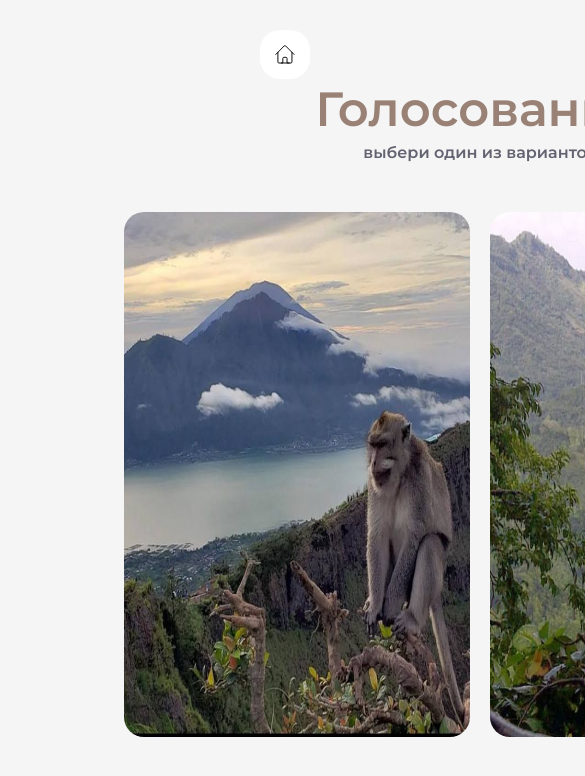
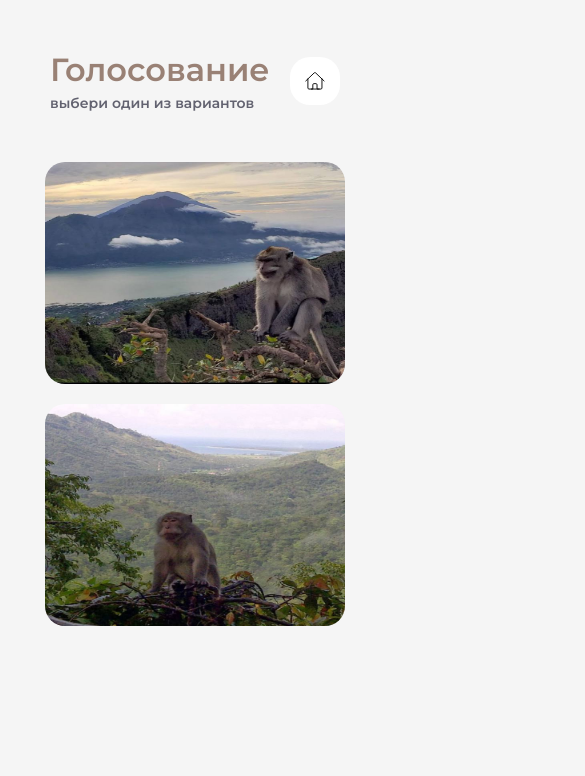
Before and after one commit to guffinnn/this-or-that, a React (Create React App) app: page /game in a window 390 px wide. Shown: the top 776 px of the page, 585 px wide, since content can reach past the window. Built offline with nearby package versions, Linux system fonts and the light colour scheme.

Commit message:
completed adaptive for gamepage and starting for routes and functionality

```diff
--- a/src/components/button/Button.css
+++ b/src/components/button/Button.css
@@ -7,6 +7,7 @@
     border-radius: 20px;
     background: #FFF;
     cursor: pointer;
+    z-index: 10;
 }
 
 @media(max-width: 720px) {
--- a/src/components/card-left/CardLeft.css
+++ b/src/components/card-left/CardLeft.css
@@ -1,12 +1,10 @@
-.card {
+#left {
     position: relative;
     width: 346px;
     height: 525px;
 }
 
 #left:hover {
-    /*filter: blur(5px);*/
-    margin: 0 100px;
     transform: rotate(-15deg);
 
     .heart__frame {
@@ -26,13 +24,89 @@
     position: absolute;
     top: 206px;
     left: 113px;
+    width: 120px;
+    height: 117px;
+    flex-shrink: 0;
+    flex-wrap: wrap;
     align-items: center;
     justify-content: center;
     visibility: hidden;
-    z-index: 3;
 }
 
 .heart__image {
-    width: 100px;
-    height: 90px;
+    width: 81px;
+    height: 79px;
 }
+
+@media(max-width: 1200px) {
+    #left {
+        width: 234px;
+        height: 355px;
+    }
+
+    .card__image {
+        width: 234px;
+        height: 355px;
+    }
+
+    .heart__frame {
+        top: 139px;
+        left: 76px;
+        width: 81px;
+        height: 79px;
+    }
+
+    .heart__image {
+        width: 68px;
+        height: 61px;
+    }
+}
+
+@media(max-width: 720px) {
+    #left {
+        width: 300px;
+        height: 222px;
+    }
+
+    #left:hover {
+        transform: rotate(0deg);
+
+        .heart__frame {
+            visibility: visible;
+        }
+    }
+
+    .card__image {
+        width: 300px;
+        height: 222px;
+    }
+
+    .heart__frame {
+        top: 87px;
+        left: 124px;
+        width: 51px;
+        height: 50px;
+    }
+
+    .heart__image {
+        width: 42px;
+        height: 38px;
+    }
+}
+
+@media(max-width: 380px) {
+    #left {
+        width: 230px;
+        height: 230px;
+    }
+
+    .card__image {
+        width: 230px;
+        height: 230px;
+    }
+
+    .heart__frame {
+        top: 90px;
+        left: 90px;
+    }
+}
--- a/src/components/card-right/CardRight.css
+++ b/src/components/card-right/CardRight.css
@@ -1,14 +1,10 @@
-.card {
-    display: inline-flex;
-    align-items: flex-start;
-    gap: 10px;
-    z-index: 2;
-    cursor: pointer;
+#right {
+    position: relative;
+    width: 346px;
+    height: 525px;
 }
 
 #right:hover {
-    /*filter: blur(5px);*/
-    margin: 0 100px;
     transform: rotate(15deg);
 
     .heart__frame {
@@ -16,34 +12,31 @@
     }
 }
 
-.card__frame {
-    position: relative;
-    width: 346px;
-    height: 525px;
+@media(max-width: 1200px) {
+    #right {
+        width: 234px;
+        height: 355px;
+    }
 }
 
-.card__image {
-    width: 346px;
-    height: 525px;
-    flex-shrink: 0;
-    border-radius: 20px;
-    image-rendering: high-quality;
+@media(max-width: 720px) {
+    #right {
+        width: 300px;
+        height: 222px;
+    }
+
+    #right:hover {
+        transform: rotate(0deg);
+
+        .heart__frame {
+            visibility: visible;
+        }
+    }
 }
 
-.heart__frame {
-    display: flex;
-    position: absolute;
-    top: 206px;
-    left: 113px;
-    width: 120px;
-    height: 117px;
-    align-items: center;
-    justify-content: center;
-    visibility: hidden;
-    z-index: 3;
+@media(max-width: 380px) {
+    #right {
+        width: 230px;
+        height: 230px;
+    }
 }
-
-.heart__image {
-    width: 100px;
-    height: 90px;
-}
--- a/src/pages/game/GamePage.css
+++ b/src/pages/game/GamePage.css
@@ -12,18 +12,24 @@
     display: inline-flex;
     flex-direction: column;
     align-items: center;
+    flex-wrap: wrap;
+    align-content: center;
+    justify-content: center;
 }
 
 .navigation__frame {
     position: fixed;
     top: 30px;
     right: 80px;
+    z-index: 10;
 }
 
 .main__frame {
     display: inline-flex;
     flex-direction: column;
     align-items: center;
+    flex-wrap: wrap;
+    align-content: center;
 }
 
 .heading__frame {
@@ -58,6 +64,9 @@ h1 {
     justify-content: center;
     align-items: center;
     gap: 20px;
+    flex-direction: row;
+    flex-wrap: wrap;
+    align-content: center;
 }
 
 @media(max-width: 1200px) {
@@ -71,17 +80,135 @@ h1 {
 }
 
 @media(max-width: 960px) {
+    .container__fluid {
+        width: 720px;
+    }
 
+    .cards__frame {
+        width: 720px;
+    }
+
+    h1 {
+        font-size: 40px;
+    }
+
+    .text {
+        font-size: 15px;
+    }
 }
 
 @media(max-width: 720px) {
+    .container__fluid {
+        width: 480px;
+    }
 
+    .cards__frame {
+        width: 480px;
+    }
+
+    h1 {
+        font-size: 36px;
+    }
+
+    .text {
+        font-size: 14px;
+    }
+
+    .navigation__frame {
+        right: 70px;
+    }
 }
 
 @media(max-width: 480px) {
+    .container__fluid {
+        width: 380px;
+    }
 
+    .cards__frame {
+        width: 380px;
+    }
+
+    .header {
+        width: 360px;
+        display: flex;
+        flex-direction: row;
+        flex-wrap: wrap;
+        align-content: center;
+        align-items: center;
+        justify-content: space-between;
+        gap: 20px;
+        padding-top: 20px;
+    }
+
+    .navigation__frame {
+        position: relative;
+        top: 0;
+        right: 0;
+    }
+
+    .heading__frame {
+        padding-top: 0;
+        align-items: flex-start;
+    }
+
+    .cards__frame {
+        padding: 30px 0;
+    }
+}
+
+@media(max-width: 420px) {
+    .container__fluid {
+        width: 380px;
+        gap: 20px;
+    }
+
+    .main__frame {
+        width: 380px;
+        gap: 20px;
+    }
+
+    .header {
+        width: 290px;
+        display: flex;
+        flex-direction: row;
+        flex-wrap: wrap;
+        align-content: center;
+        align-items: center;
+        justify-content: space-between;
+        gap: 20px;
+        padding-top: 20px;
+    }
+
+    .navigation__frame {
+        position: relative;
+        top: 0;
+        right: 0;
+    }
+
+    .heading__frame {
+        padding-top: 0;
+        align-items: flex-start;
+    }
+
+    .cards__frame {
+        padding: 30px 0;
+    }
+
+    h1 {
+        font-size: 32px;
+    }
+
+    .text {
+        font-size: 14px;
+    }
 }
 
 @media(max-width: 380px) {
+    .container__fluid {
+        width: 290px;
+    }
 
+    .cards__frame {
+        width: 290px;
+    }
 }
--- a/src/pages/game/GamePage.jsx
+++ b/src/pages/game/GamePage.jsx
@@ -7,14 +7,18 @@ function GamePage() {
     return (
         <div className="container">
             <div className="container__fluid">
-                <div className="navigation__frame">
-                    <Button />
-                </div>
+
                 <div className="main__frame">
-                    <div className="heading__frame">
-                        <h1>Голосование</h1>
-                        <p className="text">выбери один из вариантов</p>
+                    <div className="header">
+                        <div className="heading__frame">
+                            <h1>Голосование</h1>
+                            <p className="text">выбери один из вариантов</p>
+                        </div>
+                        <div className="navigation__frame">
+                            <Button />
+                        </div>
                     </div>
+
                     <div className="cards__frame">
                         <CardLeft />
                         <CardRight />
```
